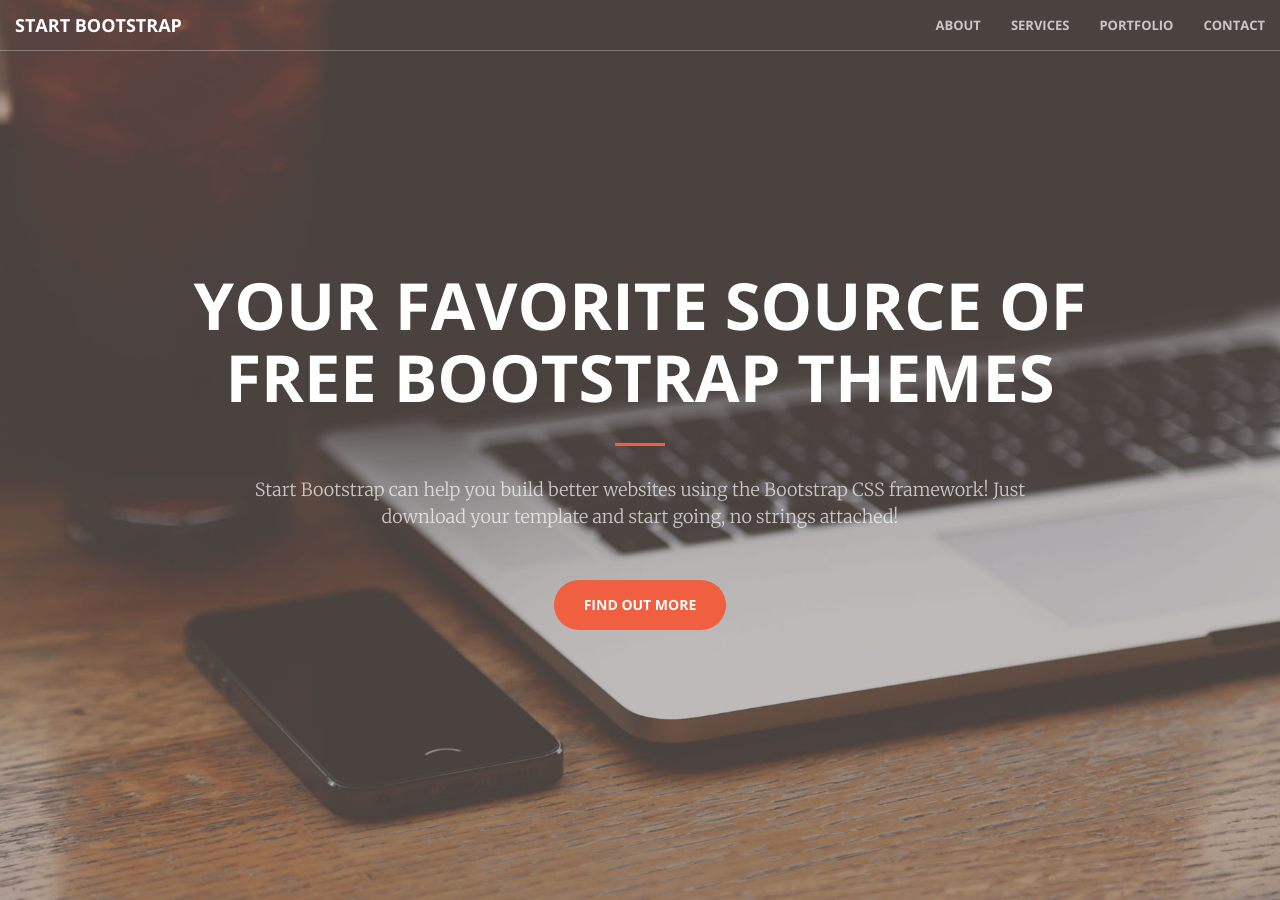
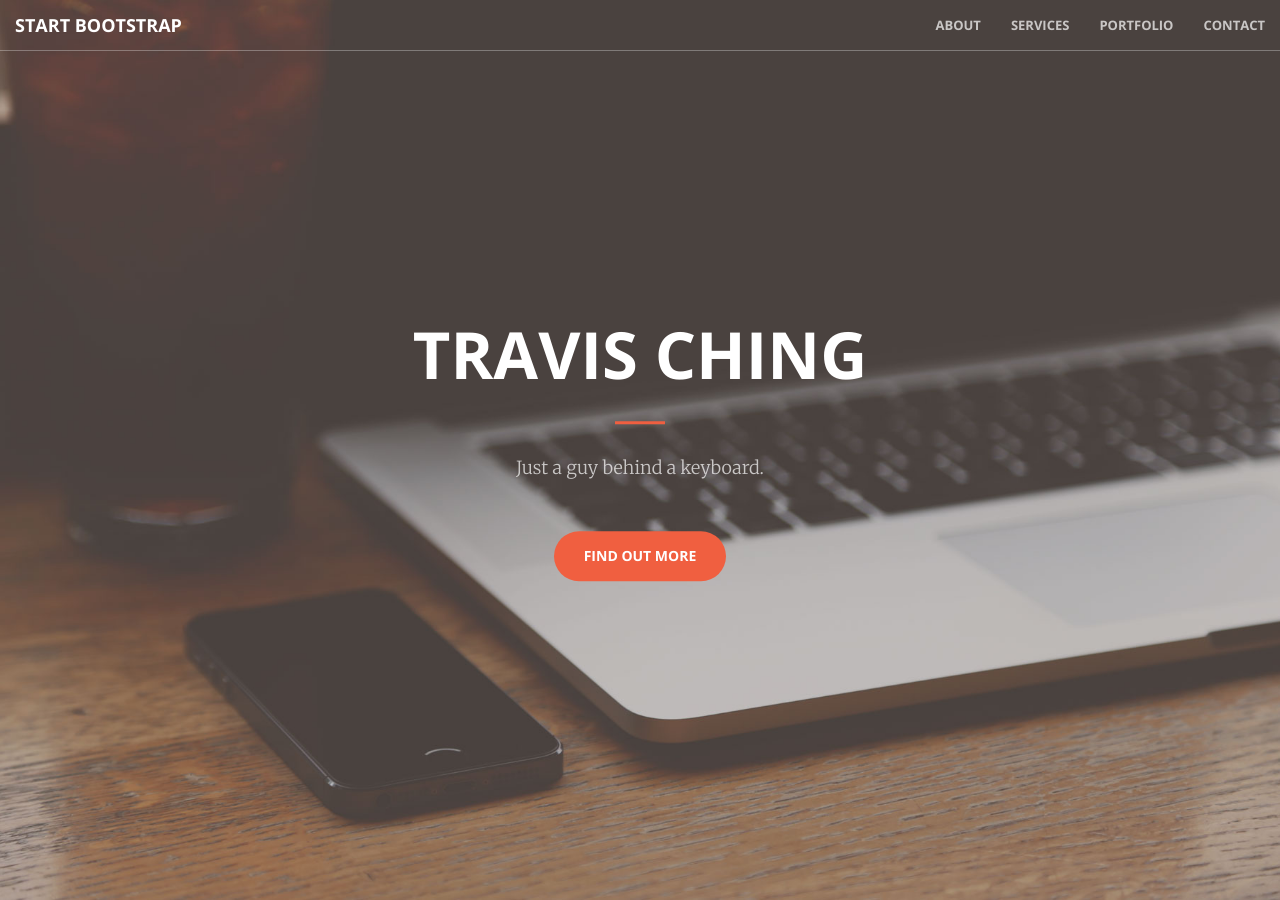
Before and after one commit to GilgameshTC/gilgameshtc.github.io-old, a Jekyll site: the page built from index.html, in a window 1280 px wide and 900 px high. Built offline with Jekyll 4.4.1, drawn with Linux system fonts in a browser that asks for light colours; some of the changed text lies outside the part shown.

Commit message:
Modify Header

```diff
--- a/_config.yml
+++ b/_config.yml
@@ -5,8 +5,8 @@
 baseurl: "" # the subpath of your site, e.g. /blog/
 url: "" # the base hostname & protocol for your site
 
-twitter_username:
-github_username:
+twitter_username: Travis_Ching
+github_username: GilgameshTC
 
 # Build settings
 markdown: kramdown
--- a/_includes/head.html
+++ b/_includes/head.html
@@ -6,7 +6,7 @@
     <meta name="description" content="">
     <meta name="author" content="">
 
-    <title>Creative - Start Bootstrap Theme</title>
+    <title>TravisC - Personal Website</title>
 
     <!-- Bootstrap Core CSS -->
     <link rel="stylesheet" href="css/bootstrap.min.css" type="text/css">
--- a/_includes/header.html
+++ b/_includes/header.html
@@ -1,9 +1,9 @@
 <header>
     <div class="header-content">
         <div class="header-content-inner">
-            <h1>Your Favorite Source of Free Bootstrap Themes</h1>
+            <h1>Travis Ching</h1>
             <hr>
-            <p>Start Bootstrap can help you build better websites using the Bootstrap CSS framework! Just download your template and start going, no strings attached!</p>
+            <p>Just a guy behind a keyboard.</p>
             <a href="#about" class="btn btn-primary btn-xl page-scroll">Find Out More</a>
         </div>
     </div>
```
